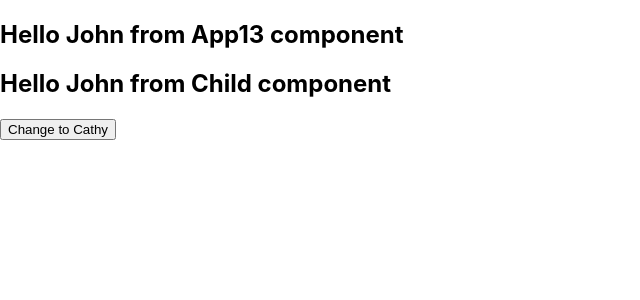
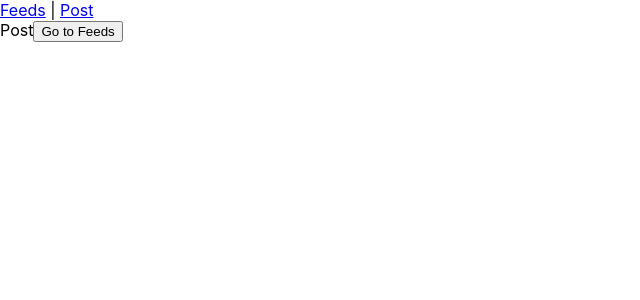
Before and after one commit to srivalli33/lyrosreact, a React (Create React App) app: page /post in a window 1280 px wide. Shown: the top 300 px of the page, without its empty margins (0-640 px from the left). Built offline with nearby package versions, Linux system fonts and the light colour scheme.

Commit message:
Learning useNavigate

```diff
--- a/src/App15.js
+++ b/src/App15.js
@@ -8,7 +8,6 @@ export default function App15() {
       <BrowserRouter>
         <Link to="/">Feeds</Link> | <Link to="/post">Post</Link>
         <Routes>
-
             <Route path="/post" element={<Post/>}></Route>
             <Route path="/" index element={<Feeds/>}></Route>
         </Routes>
--- a/src/Post.js
+++ b/src/Post.js
@@ -1,7 +1,13 @@
 import React from 'react'
-
+import { useNavigate } from 'react-router-dom'
 export default function Post() {
+  const Navigate = useNavigate()
+  const goToFeeds = () => {
+    Navigate('/')
+  }
   return (
-    <div>Post</div>
+    <div>Post
+      <button onClick={goToFeeds}>Go to Feeds</button>
+    </div>
   )
 }
--- a/src/index.js
+++ b/src/index.js
@@ -1,11 +1,11 @@
 import React from "react";
 import ReactDOM from "react-dom/client";
 import "./index.css";
-import App13a from "./App13a";
+import App15 from "./App15";
 
 const root = ReactDOM.createRoot(document.getElementById("root"));
 root.render(
   <>
-    <App13a />
+    <App15 />
   </>
 );
```
Also changed, not shown: src/App19.js (added, +11 -0 lines), src/App19child.js (added, +8 -0 lines).
